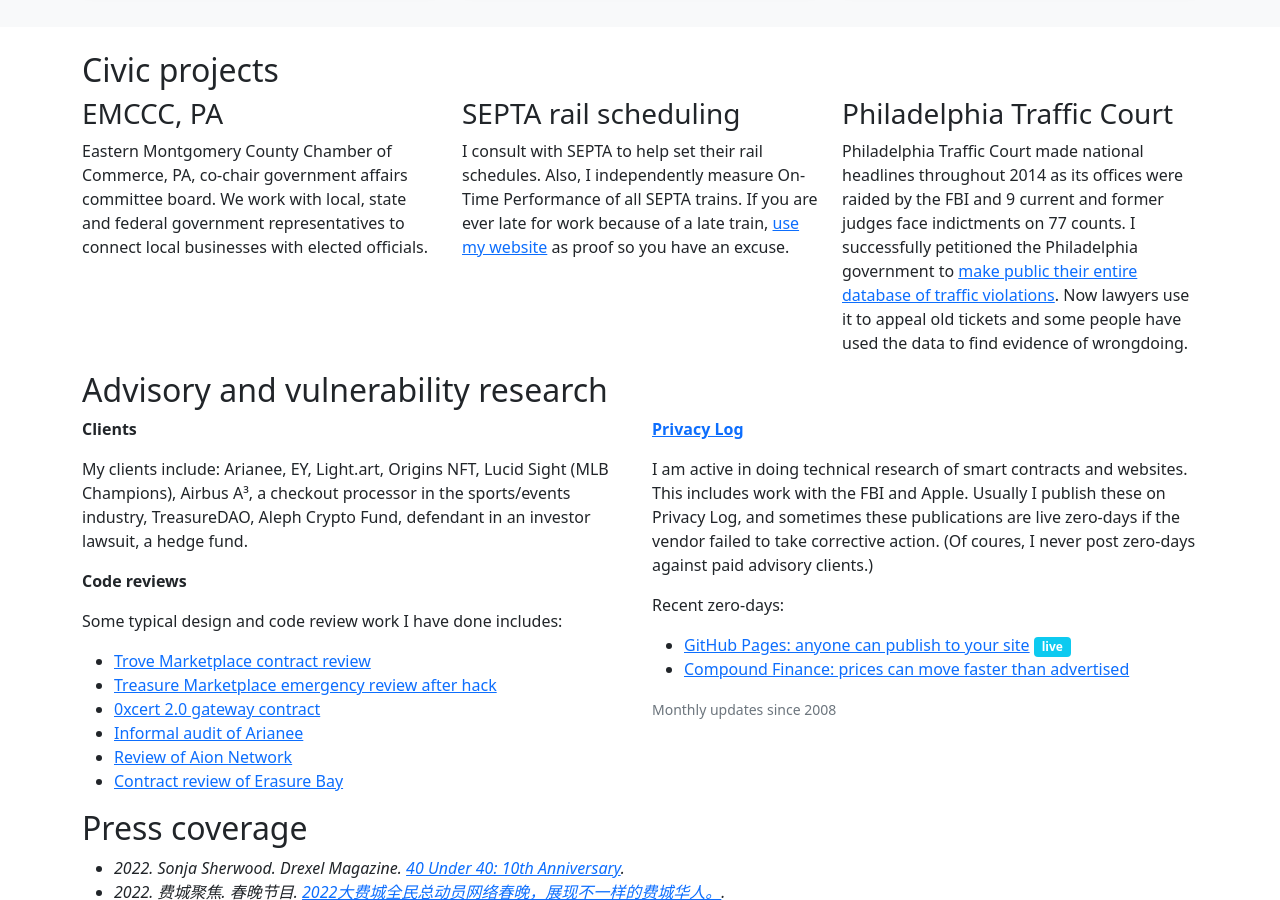
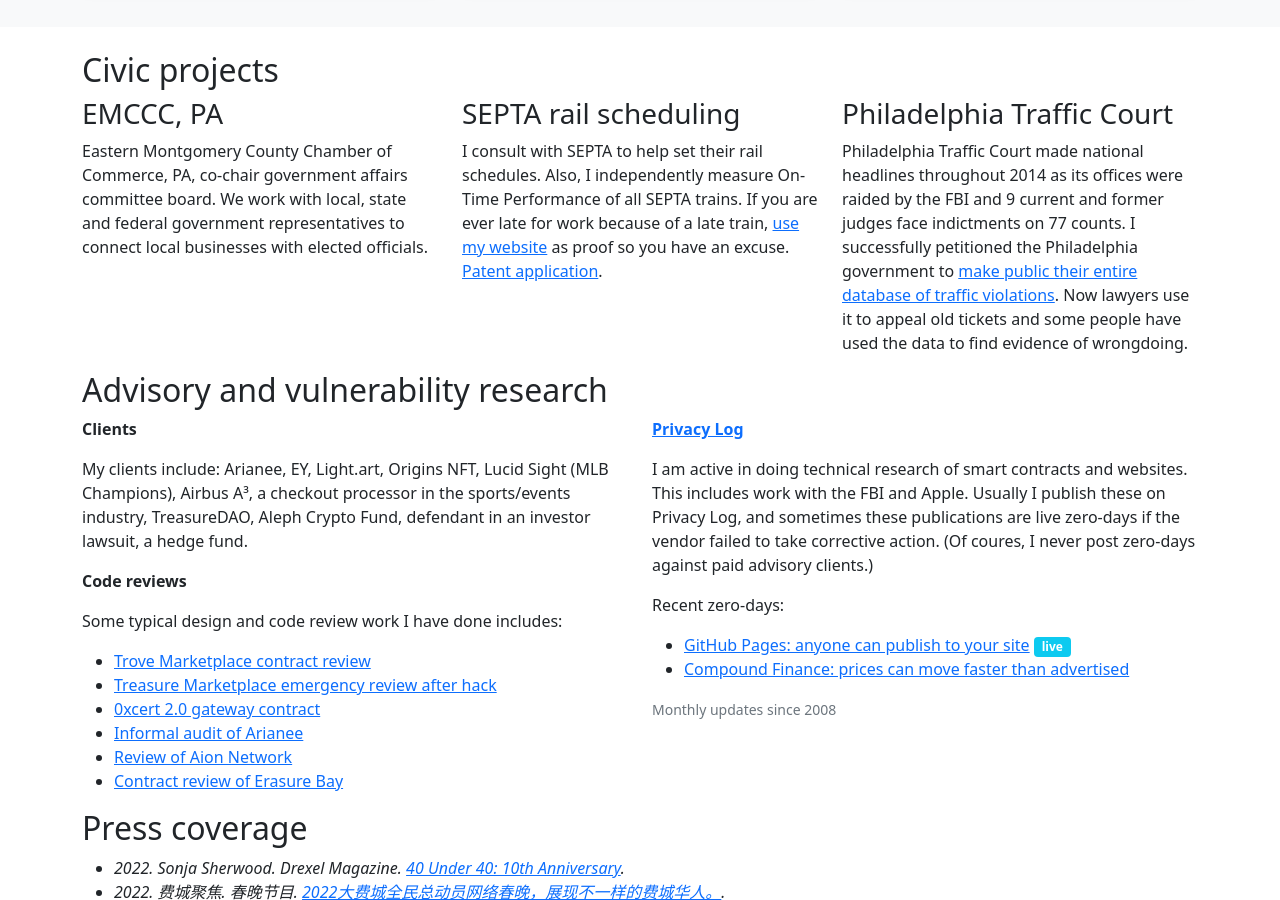
Before and after one commit to fulldecent/phor.net, a Jekyll site: the page built from index.html, in a window 1280 px wide and 900 px high, scrolled down 1483 px. Built offline with Jekyll 4.4.1, drawn with Linux system fonts in a browser that asks for light colours; nearby versions of some CDN libraries; comment, search, counter and statistics services are not loaded.

Commit message:
add patent application

```diff
--- a/index.html
+++ b/index.html
@@ -453,7 +453,7 @@
       </div>
       <div class="col-md">
         <h3>SEPTA rail scheduling</h3>
-        <p>I consult with SEPTA to help set their rail schedules. Also, I independently measure On-Time Performance of all SEPTA trains. If you are ever late for work because of a late train, <a href="https://apps.phor.net/septa/">use my website</a> as proof so you have an excuse.
+        <p>I consult with SEPTA to help set their rail schedules. Also, I independently measure On-Time Performance of all SEPTA trains. If you are ever late for work because of a late train, <a href="https://apps.phor.net/septa/">use my website</a> as proof so you have an excuse. <a target="_blank" href="https://patents.google.com/patent/US20200317242A1/en?q=transit+scheduling&inventor=Entriken&oq=Entriken+transit+scheduling">Patent application</a>.
         </p>
       </div>
       <div class="col-md">
```
